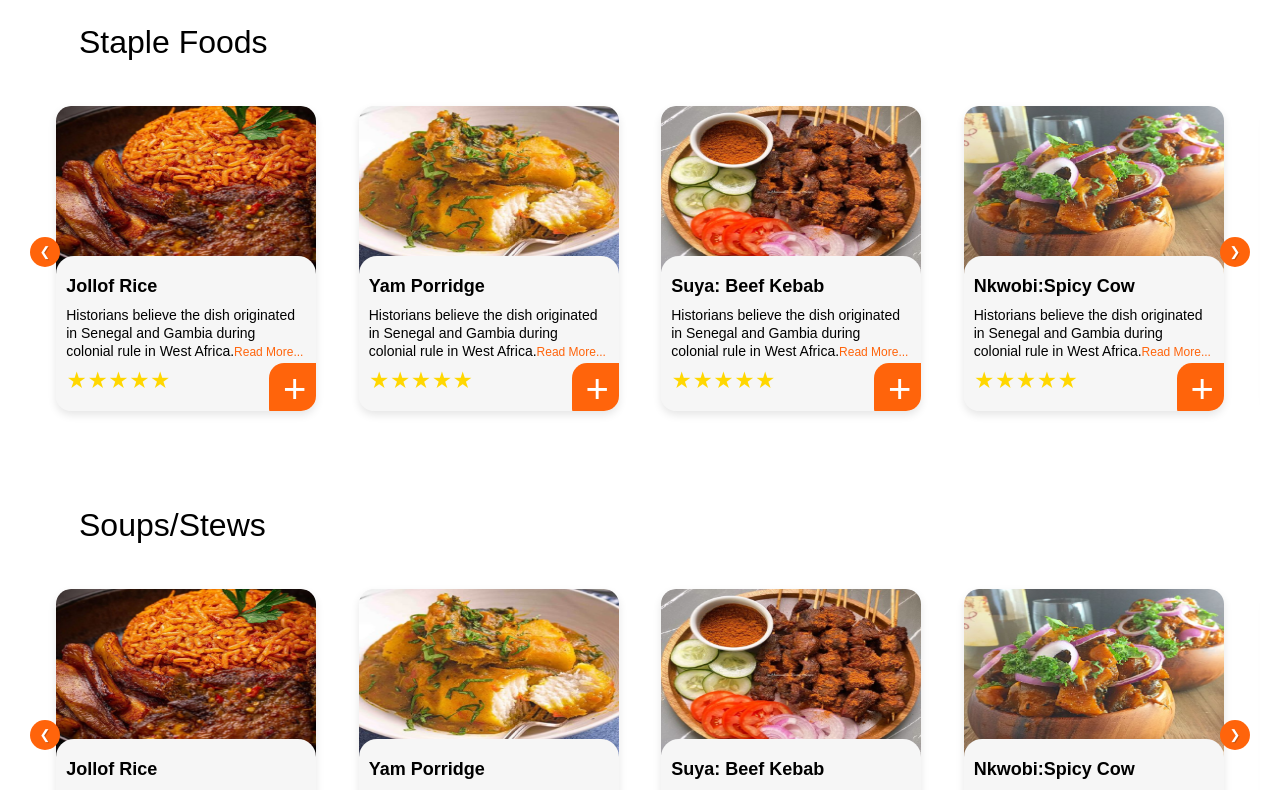
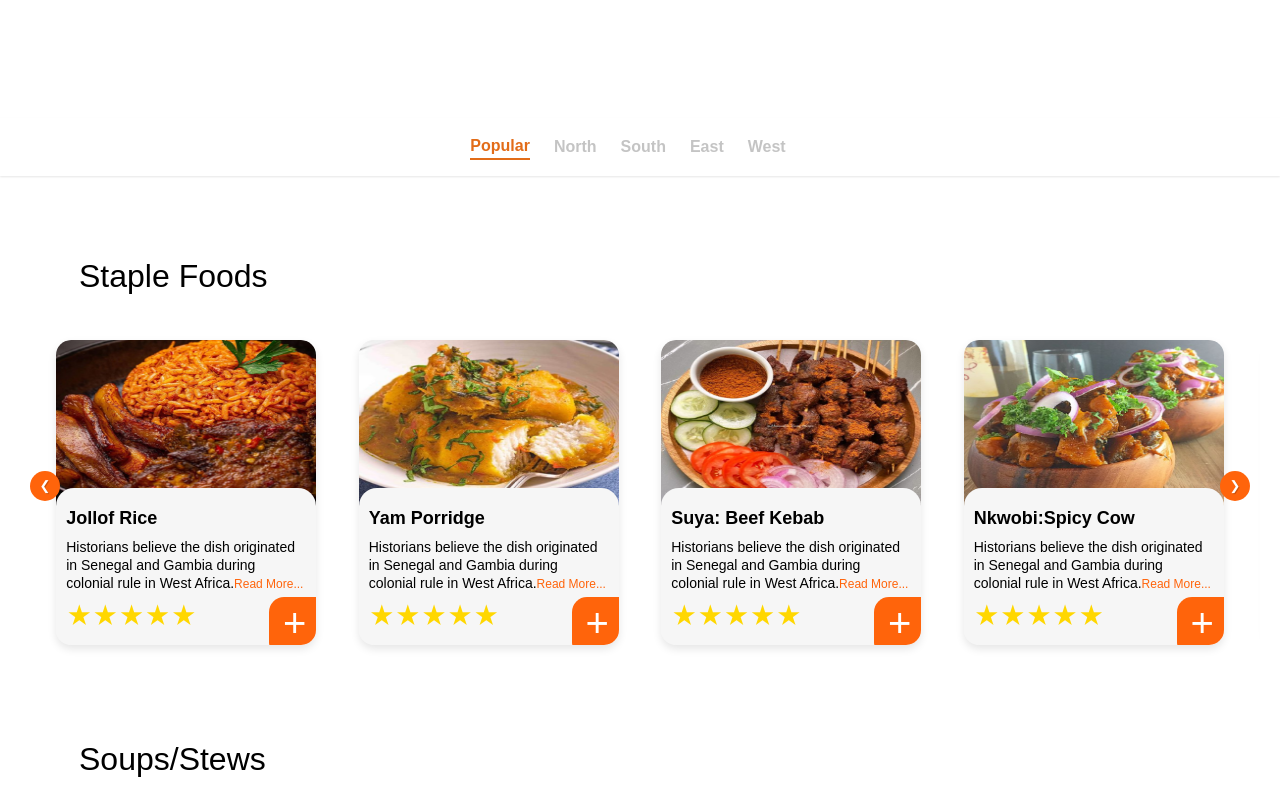
Before and after one commit to WestDrex/Local-Bites, a React (Vite) app: page /recipe in a window 1280 px wide. Shown: the part 1985-2775 px from the top of the page. Built offline with nearby package versions, Linux system fonts and the light colour scheme; a web font is replaced by a local one.

Commit message:
Added active feature to the foodlist nav

```diff
--- a/src/Pages/RecipePage.jsx
+++ b/src/Pages/RecipePage.jsx
@@ -5,6 +5,7 @@ import RecipePageHero from "./RecipePageComponents/RecipePageHero";
 // import RecipePageFoodlist from "./RecipePageComponents/RecipePageFoodlist";
 import RecipePageShare from "./RecipePageComponents/RecipePageShare";
 import MultipleFoodlists from "./RecipePageComponents/Multifoodlist";
+import FoodlistNav from "./RecipePageComponents/FoodlistNav";
 import "../Styles/RecipePage.css";
 
 export default function RecipesPage() {
@@ -12,6 +13,7 @@ export default function RecipesPage() {
     <div>
       <Navbar />
       <RecipePageHero />
+      <FoodlistNav />
       <MultipleFoodlists />
       <RecipePageShare />
       <HomeFooter />
--- a/src/Pages/RecipePageComponents/FoodlistNav.css
+++ b/src/Pages/RecipePageComponents/FoodlistNav.css
@@ -1,7 +1,9 @@
 .foodlist-navbar {
   background: white;
   padding: 1rem;
-  box-shadow: 0 2px 4px rgba(0, 0, 0, 0.1);
+  box-shadow: 0 1px 2px rgba(0, 0, 0, 0.1);
+  margin-top: 120px;
+  margin-bottom: 56px;
 }
 
 .foodlist-navbar ul {
@@ -21,7 +23,8 @@
   color: #c4c4c4;
 }
 
-.foodlist-navbar li.active {
+.foodlist-navbar li.foodlist-active {
   font-weight: bold;
   color: rgb(226, 108, 24);
+  border-bottom: 2px solid rgb(226, 108, 24);
 }
--- a/src/Pages/RecipePageComponents/FoodlistNav.jsx
+++ b/src/Pages/RecipePageComponents/FoodlistNav.jsx
@@ -1,16 +1,35 @@
-import React from "react";
+import React, { useState } from "react";
 import "../RecipePageComponents/FoodlistNav.css";
 
 export default function FoodlistNav() {
+  const [activeItem, setActiveItem] = useState("Popular");
+
+  const handleClick = (item) => {
+    setActiveItem(item);
+  };
   return (
     <nav className="foodlist-navbar">
       <ul>
-        <li className="foodlist-active">Popular</li>
-        <li>North</li>
-        <li>South</li>
-        <li>East</li>
-        <li>West</li>
+        {["Popular", "North", "South", "East", "West"].map((item) => (
+          <li
+            key={item}
+            className={activeItem === item ? "foodlist-active" : ""}
+            onClick={() => handleClick(item)}
+          >
+            {item}
+          </li>
+        ))}
       </ul>
     </nav>
   );
 }
+
+{
+  /* <ul>
+<li className="foodlist-active">Popular</li>
+<li>North</li>
+<li>South</li>
+<li>East</li>
+<li>West</li>
+</ul> */
+}
--- a/src/Pages/RecipePageComponents/RecipePageFoodlist.css
+++ b/src/Pages/RecipePageComponents/RecipePageFoodlist.css
@@ -34,6 +34,7 @@
   overflow: hidden;
   box-shadow: 0 4px 8px rgba(0, 0, 0, 0.1);
   /* text-align: center; */
+  /* margin-bottom: 80px; */
 }
 .foodlist-dish-image {
   width: 100%;
@@ -77,9 +78,8 @@
   text-align: left;
 }
 .foodlist-rating {
-  font-size: 20px;
+  font-size: 25px;
   color: #ffd700;
-  margin: 5px 0;
 }
 .foodlist-content-add-button {
   position: absolute;
```
